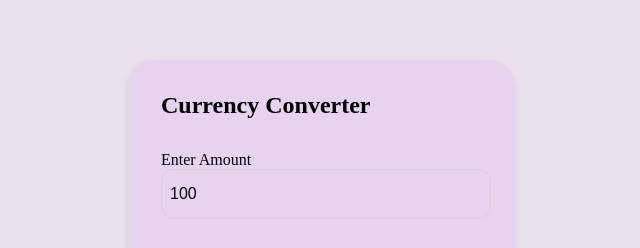
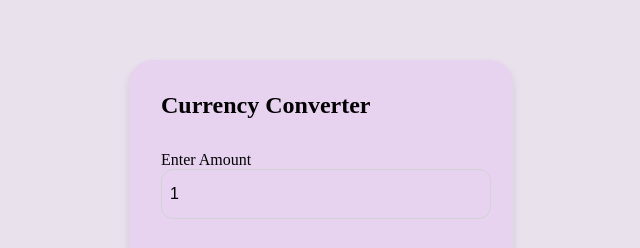
Before and after one commit to anshul2071/ExchangeRate, a plain HTML site: page index.html in a window 1280 px wide. Shown: the part 128-376 px from the top of the page, 319-959 px from the left. Drawn offline with Linux system fonts and the light colour scheme.

Commit message:
Update index.html

```diff
--- a/index.html
+++ b/index.html
@@ -14,7 +14,7 @@
    <form>
     <div class="amount">
         <p>Enter Amount</p>
-        <input id="amount" value="100" type="text"/>
+        <input id="amount" value="1" type="text"/>
     </div>
     <div class="dropdown">
 
```
